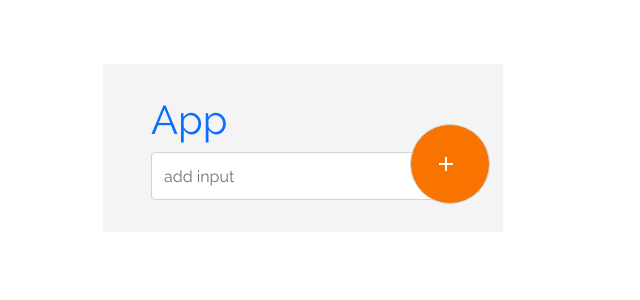
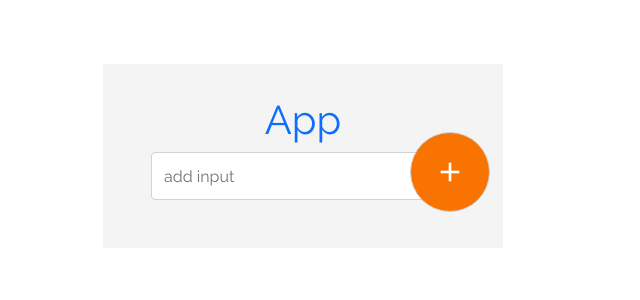
Before and after one commit to khalil-sudo/DotNet2021-Front, an Angular app: page / in a window 1280 px wide. Shown: the top 300 px of the page, without its empty margins (337-977 px from the left). Built offline with nearby package versions, Linux system fonts and the light colour scheme.

Commit message:
fixed the styling by placing html in the correct place

```diff
--- a/src/app/app.component.css
+++ b/src/app/app.component.css
@@ -13,10 +13,7 @@ form {
   padding: 2em 3em;
   overflow: hidden;
 }
-/* div.input-group-prepend {
-  display: flex;
-  padding: 10px;
-} */
+
 form h1 {
   font-family: "Raleway";
   color: #f97300;
@@ -28,7 +25,7 @@ form input[type-text]::placeholder {
 form .data {
   margin-top: 1em;
 }
-form.data li {
+form .data li {
   background: #fff;
   border-left: 4px solid #f97300;
   padding: 1em;
@@ -50,17 +47,17 @@ form .input-group-text {
   color: #fff;
   position: absolute;
   right: 13px;
-  top: 60px;
+  top: 68px;
   cursor: pointer;
 }
 
-form .input-goup-text i {
+form .input-group-text i {
   font-size: 2em;
 }
 form .form-control {
   height: 3em;
   font-family: "Raleway";
 }
-form .form-control :focus {
+form .form-control:focus {
   box-shadow: 0;
 }
--- a/src/app/app.component.html
+++ b/src/app/app.component.html
@@ -1,7 +1,7 @@
 <div class="container">
   <form #todoForm="ngForm" (ngSubmit)="todoSubmit(todoForm.value)">
     <div class="form-group">
-      <h1 class="text(-center text-primary">App</h1>
+      <h1 class="text-center text-primary">App</h1>
       <div class="input-group-prepend">
         <input
           #todo
@@ -16,7 +16,6 @@
         </span>
       </div>
     </div>
-  </form>
     <div class="data">
       <ul class="list-unstyled">
         <li [@moveInLeft] *ngFor="let todo of todoArray">
@@ -25,4 +24,5 @@
         </li>
       </ul>
     </div>
+  </form>
 </div>
--- a/src/app/app.component.ts
+++ b/src/app/app.component.ts
@@ -25,7 +25,7 @@ import {
           ])
         ),
       ]),
-      transition('void=> *', [
+      transition('*=> void', [
         style({ transform: 'translateX(0px)' }),
         animate(
           200,
```
Lines whose indentation alone changed are shown as unchanged.
